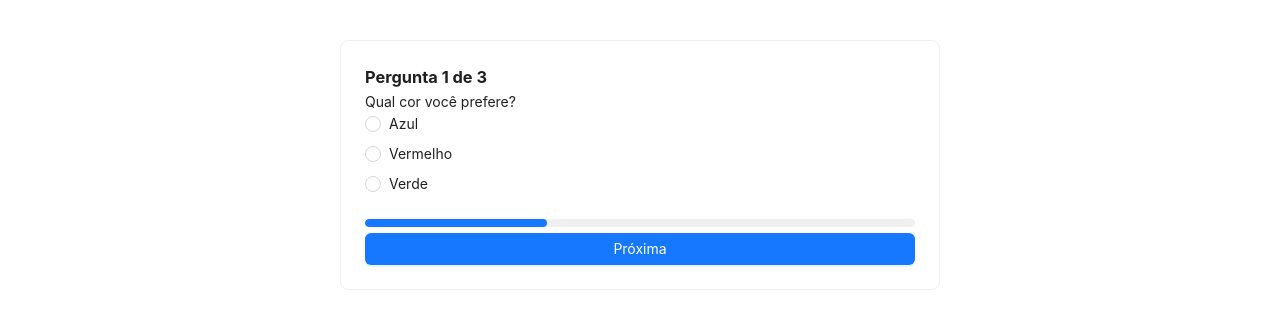
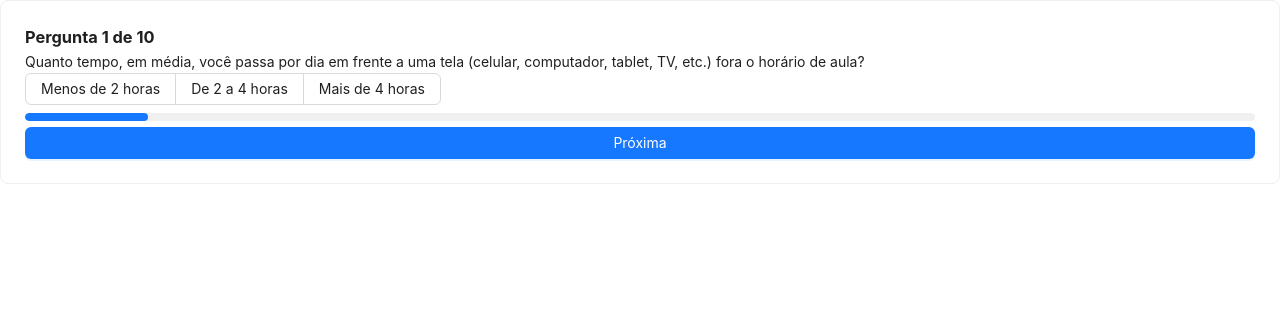
Before and after one commit to gabgon08/quiz-app, a Next.js app: page /quiz in a window 1280 px wide. Shown: the top 322 px of the page. Built offline with nearby package versions, Linux system fonts and the light colour scheme.

Commit message:
feat:add quiz text

```diff
--- a/src/app/quiz/page.jsx
+++ b/src/app/quiz/page.jsx
@@ -1,42 +1,105 @@
 'use client'
 
 import React, { useState } from "react";
-import { Radio, Button, Card, Progress } from "antd";
+import { Radio, Button, Card, Progress, message } from "antd";
 
 const perguntas = [
     {
         id: 1,
-        texto: "Qual cor você prefere?",
+        texto: "Quanto tempo, em média, você passa por dia em frente a uma tela (celular, computador, tablet, TV, etc.) fora o horário de aula?",
         opcoes: [
-            { valor: "A", texto: "Azul" },
-            { valor: "B", texto: "Vermelho" },
-            { valor: "C", texto: "Verde" },
+            { valor: "A", texto: "Menos de 2 horas" },
+            { valor: "B", texto: "De 2 a 4 horas" },
+            { valor: "C", texto: "Mais de 4 horas" },
         ],
     },
     {
         id: 2,
-        texto: "Qual estilo de música você mais gosta?",
+        texto: "Você costuma usar o celular ou ver vídeos antes de dormir?",
         opcoes: [
-            { valor: "A", texto: "Pop" },
-            { valor: "B", texto: "Rock" },
-            { valor: "C", texto: "MPB" },
+            { valor: "A", texto: "Não, evito usar antes de dormir" },
+            { valor: "B", texto: "Às vezes, uso rapidinho" },
+            { valor: "C", texto: "Sim, quase sempre uso até dormir" },
         ],
     },
     {
         id: 3,
-        texto: "Qual refeição você mais gosta?",
+        texto: "Quando alguém pede para você parar de usar o celular ou o videogame, como você reage?",
         opcoes: [
-            { valor: "A", texto: "Café da manhã" },
-            { valor: "B", texto: "Almoço" },
-            { valor: "C", texto: "Jantar" },
+            { valor: "A", texto: "Desligo tranquilamente" },
+            { valor: "B", texto: "Me irrito um pouco, mas desligo" },
+            { valor: "C", texto: "Odeio e quero continuar" },
         ],
     },
-    // ... adicione até 10 perguntas se quiser
+    {
+        id: 4,
+        texto: "Você costuma fazer pausas durante o uso das telas para se alongar, descansar os olhos, se movimentar ou conversar com alguém?",
+        opcoes: [
+            { valor: "A", texto: "Sim, com frequência" },
+            { valor: "B", texto: "Às vezes lembro" },
+            { valor: "C", texto: "Quase nunca" },
+        ],
+    },
+    {
+        id: 5,
+        texto: "Quando está com tempo livre ou com tédio, o que costuma fazer primeiro?",
+        opcoes: [
+            { valor: "A", texto: "Procuro algo fora das telas (ler, conversar, brincar, caminhar)" },
+            { valor: "B", texto: "Pego o celular ou o videogame, mas depois faço outras coisas" },
+            { valor: "C", texto: "Vou direto para o celular, TV ou computador" },
+        ],
+    },
+    {
+        id: 6,
+        texto: "Você costuma usar o celular durante as refeições ou enquanto conversa com a família?",
+        opcoes: [
+            { valor: "A", texto: "Não, guardo o aparelho nesses momentos" },
+            { valor: "B", texto: "Às vezes" },
+            { valor: "C", texto: "Sim, quase sempre" },
+        ],
+    },
+    {
+        id: 7,
+        texto: "Já deixou de fazer alguma atividade (brincar, esportes, leitura, conversar, sair) por estar no celular?",
+        opcoes: [
+            { valor: "A", texto: "Não, consigo equilibrar bem" },
+            { valor: "B", texto: "Às vezes acontece" },
+            { valor: "C", texto: "Sim, muitas vezes" },
+        ],
+    },
+    {
+        id: 8,
+        texto: "Se você passasse um dia inteiro sem telas, como se sentiria?",
+        opcoes: [
+            { valor: "A", texto: "Tranquilo(a), encontraria outras coisas para fazer" },
+            { valor: "B", texto: "Com tédio, mas daria um jeito" },
+            { valor: "C", texto: "Ansiedade a mil e com vontade de usar" },
+        ],
+    },
+    {
+        id: 9,
+        texto: "Você costuma sentir cansaço, dor nos olhos ou sono ruim depois de muito tempo nas telas?",
+        opcoes: [
+            { valor: "A", texto: "Não" },
+            { valor: "B", texto: "Às vezes" },
+            { valor: "C", texto: "Sim, frequentemente" },
+        ],
+    },
+    {
+        id: 10,
+        texto: "Você conversa com alguém da sua família sobre quanto tempo passa nas telas e combinam limites juntos?",
+        opcoes: [
+            { valor: "A", texto: "Sim, temos combinado" },
+            { valor: "B", texto: "Às vezes conversamos" },
+            { valor: "C", texto: "Não costumo falar sobre isso" },
+        ],
+    },
+
 ];
 
 export default function Quiz() {
-    const [indice, setIndice] = useState(0); // pergunta atual
-    const [resposta, setResposta] = useState(""); // resposta escolhida
+    const [indice, setIndice] = useState(0);
+    const [resposta, setResposta] = useState("");
     const [contagem, setContagem] = useState({ A: 0, B: 0, C: 0 });
     const [finalizado, setFinalizado] = useState(false);
 
@@ -44,22 +107,21 @@ export default function Quiz() {
 
     const proximaPergunta = () => {
         if (!resposta) {
-            alert("Escolha uma opção antes de continuar!");
+            message.warning("Escolha uma opção antes de continuar!")
             return;
         }
 
-        // Atualiza contagem
         setContagem((prev) => ({
             ...prev,
             [resposta]: prev[resposta] + 1,
         }));
 
-        setResposta(""); // limpa seleção
+        setResposta("");
 
         if (indice + 1 < perguntas.length) {
-            setIndice(indice + 1); // vai pra próxima
+            setIndice(indice + 1);
         } else {
-            setFinalizado(true); // terminou
+            setFinalizado(true);
         }
     };
 
@@ -70,23 +132,33 @@ export default function Quiz() {
         setFinalizado(false);
     };
     if (finalizado) {
+        // Descobre qual opção teve mais votos
+        const maisEscolhida = Object.entries(contagem).reduce((a, b) =>
+            a[1] > b[1] ? a : b
+        )[0];
+
+        const mensagens = {
+            A: {
+                titulo: '🟢 Controle equilibrado 🟢',
+                mensagem: 'Você está usando as telas de forma saudável!\nSabe aproveitar o mundo digital, mas também valoriza o tempo fora dele. Continue assim: faça pausas, durma bem e mantenha o controle nas suas mãos!'
+            },
+            B: {
+                titulo: '🟡 Atenção ao equilíbrio 🟡',
+                mensagem: 'Você usa as telas de forma moderada, mas às vezes elas dominam um pouco seu tempo\nTente criar momentos sem tela, especialmente antes de dormir e nas refeições. Assim você vai ter mais energia e tempo para outras experiências reais'
+            },
+            C: {
+                titulo: '🔴 Cuidado! Uso excessivo 🔴',
+                mensagem: 'As telas estão ocupando mais espaço do que deveriam\nTente estabelecer horários, fazer pausas, brincar ao ar livre e conversar mais com amigos e família. Lembre-se: o controle pode, e deve, estar nas suas mãos!'
+            },
+        }
+
         return (
-            <Card style={{ maxWidth: 600, margin: "0 auto", marginTop: 40, textAlign: "center" }}>
-                <h2>Resultado do Quiz</h2>
-                <p>Você escolheu:</p>
-                <p>A: {contagem.A} vezes</p>
-                <p>B: {contagem.B} vezes</p>
-                <p>C: {contagem.C} vezes</p>
-                <p>
-                    Opção mais escolhida:{" "}
-                    <b>
-                        {
-                            Object.entries(contagem).reduce((a, b) =>
-                                a[1] > b[1] ? a : b
-                            )[0]
-                        }
-                    </b>
-                </p>
+            <Card
+            >
+                <h2>RESULTADO FINAL</h2>
+
+                <p style={{ whiteSpace: "pre-line" }}>{mensagens[maisEscolhida].mensagem}</p>
+
                 <Button
                     type="primary"
                     onClick={handleRestart}
@@ -100,7 +172,7 @@ export default function Quiz() {
 
 
     return (
-        <Card style={{ maxWidth: 600, margin: "0 auto", marginTop: 40 }}>
+        <Card>
             <h3>
                 Pergunta {indice + 1} de {perguntas.length}
             </h3>
@@ -109,21 +181,23 @@ export default function Quiz() {
             <Radio.Group
                 onChange={(e) => setResposta(e.target.value)}
                 value={resposta}
-                style={{ display: "flex", flexDirection: "column", gap: 8, marginBottom: 16 }}
-            >
-                {perguntaAtual.opcoes.map((op) => (
-                    <Radio key={op.valor} value={op.valor}>
-                        {op.texto}
-                    </Radio>
-                ))}
-            </Radio.Group>
+                optionType="button"
+                options={perguntaAtual.opcoes.map((opcao, index) => ({
+                    label: opcao.texto,
+                    value: opcao.valor
+                }))}
+            />
 
             <Progress
                 percent={Math.round(((indice + 1) / perguntas.length) * 100)}
                 showInfo={false}
             />
 
-            <Button type="primary" block onClick={proximaPergunta}>
+            <Button
+                type="primary"
+                block
+                onClick={proximaPergunta}
+            >
                 {indice + 1 < perguntas.length ? "Próxima" : "Finalizar"}
             </Button>
 
```
